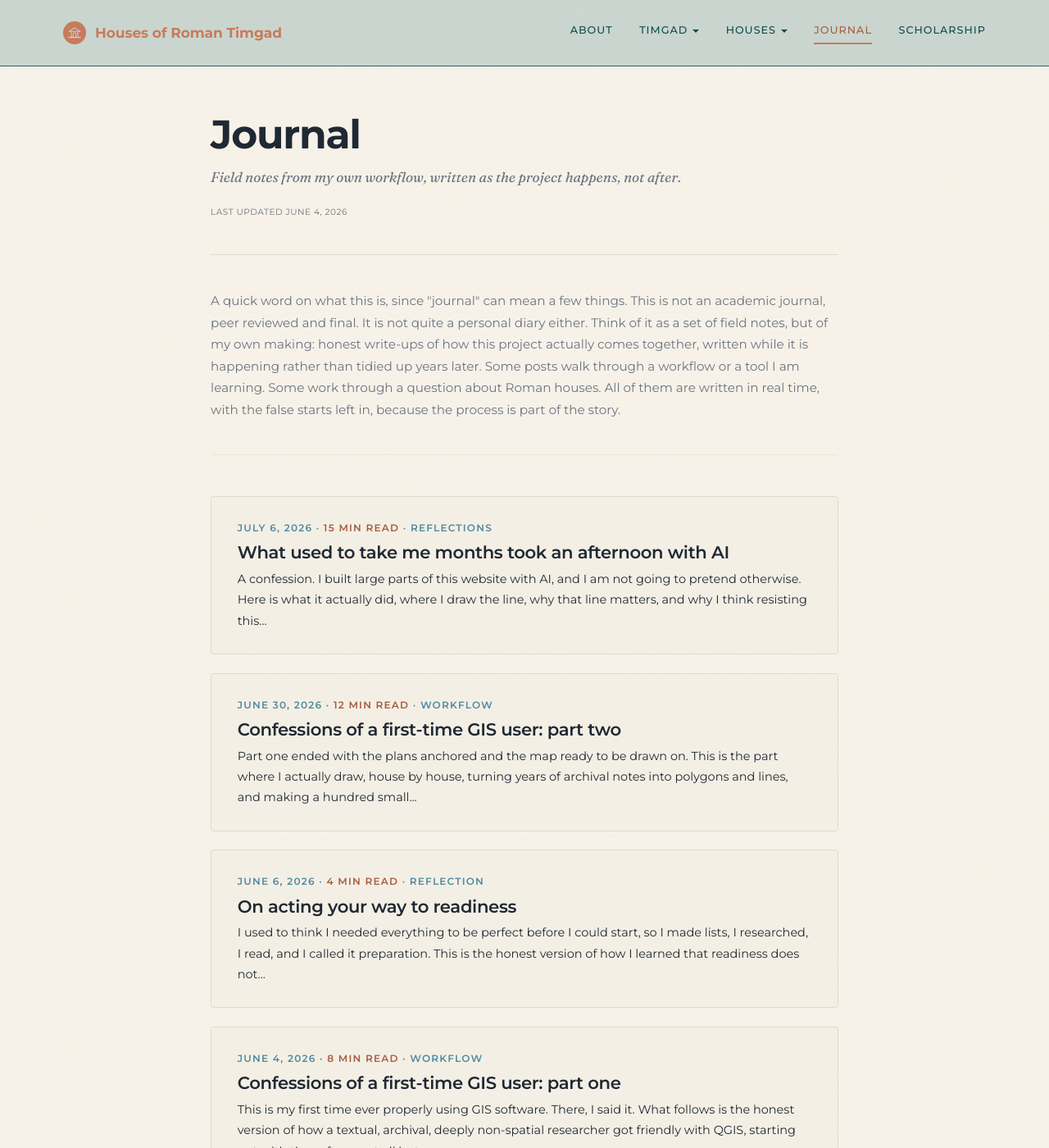
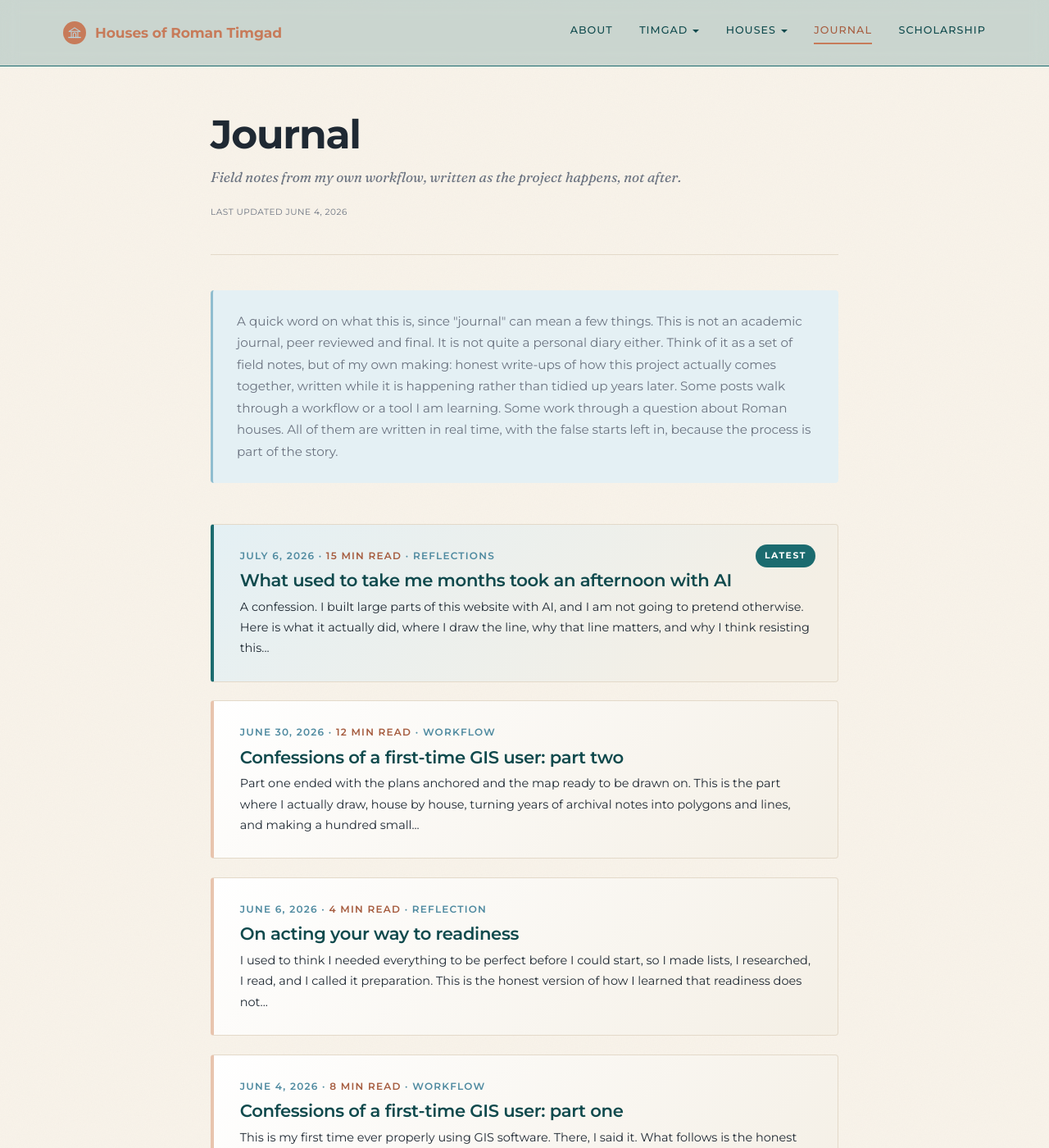
Before and after one commit to kimedher/timgadhouses, a Jekyll site: the page built from notes.md, in a window 1280 px wide and 1400 px high. Shown: the whole window at 82% size. Built offline with Jekyll 4.4.1, drawn with Linux system fonts in a browser that asks for light colours.

Commit message:
Journal index: brand-color pass (blue intro panel, accent-bar cards, teal titles, category pills, entrance animation)

```diff
--- a/assets/css/main.scss
+++ b/assets/css/main.scss
@@ -594,9 +594,11 @@ figcaption {
 .page-content > p.page-intro {
   font-size: 0.84rem;
   color: var(--text-muted);
-  padding-bottom: 2.25rem;
+  background: var(--baby-blue-soft);
+  border-left: 3px solid var(--baby-blue-mid);
+  border-radius: var(--radius);
+  padding: 1.35rem 1.6rem;
   margin-bottom: 2.75rem;
-  border-bottom: 1px solid var(--hairline-soft);
 }
 
 .post-list {
@@ -607,20 +609,63 @@ figcaption {
 
 /* Each post is its own bordered card for clear visual separation. */
 .post-list li {
+  position: relative;
   padding: 1.5rem 1.75rem;
   margin-bottom: 1.25rem;
   border: 1px solid var(--hairline);
+  border-left: 4px solid var(--terracotta-soft);
   border-radius: var(--radius);
-  background: var(--bg-soft);
+  background: linear-gradient(135deg, #FFFFFF 0%, var(--bg-soft) 100%);
   transition: border-color 0.18s ease, box-shadow 0.18s ease, transform 0.18s ease;
+  animation: post-card-in 0.7s ease-out backwards;
+}
+
+.post-list li:nth-child(1) { animation-delay: 0.05s; }
+.post-list li:nth-child(2) { animation-delay: 0.15s; }
+.post-list li:nth-child(3) { animation-delay: 0.25s; }
+.post-list li:nth-child(4) { animation-delay: 0.35s; }
+.post-list li:nth-child(n+5) { animation-delay: 0.45s; }
+
+@keyframes post-card-in {
+  from { opacity: 0; transform: translateY(14px); }
+  to { opacity: 1; transform: translateY(0); }
+}
+
+@media (prefers-reduced-motion: reduce) {
+  .post-list li { animation: none; }
 }
 
 .post-list li:last-child { margin-bottom: 0; }
 
 .post-list li:hover {
   border-color: var(--terracotta-soft);
-  box-shadow: 0 6px 20px rgba(31, 41, 51, 0.06);
+  border-left-color: var(--terracotta-deep);
+  box-shadow: 0 6px 20px rgba(31, 41, 51, 0.08);
   transform: translateY(-2px);
+}
+
+/* Newest post gets the teal treatment plus a "Latest" pill. */
+.post-list li:first-child {
+  border-left-color: var(--teal);
+  background: linear-gradient(135deg, var(--baby-blue-soft) 0%, var(--bg-soft) 85%);
+}
+
+.post-list li:first-child:hover { border-left-color: var(--teal-dark); }
+
+.post-list li:first-child::after {
+  content: "Latest";
+  position: absolute;
+  top: 1.35rem;
+  right: 1.5rem;
+  font-family: var(--sans);
+  font-size: 0.6rem;
+  font-weight: 700;
+  letter-spacing: 0.14em;
+  text-transform: uppercase;
+  color: #FFFFFF;
+  background: var(--teal);
+  padding: 0.25rem 0.6rem;
+  border-radius: 999px;
 }
 
 .post-list .post-title {
@@ -631,7 +676,7 @@ figcaption {
 }
 
 .post-list .post-title a {
-  color: var(--text);
+  color: var(--teal-dark);
   border: none;
 }
 
@@ -649,6 +694,20 @@ figcaption {
 
 .post-list .post-meta .post-readtime {
   color: var(--terracotta-deep);
+}
+
+.post-list .post-cat {
+  display: inline-block;
+  font-size: 0.6rem;
+  font-weight: 600;
+  letter-spacing: 0.1em;
+  text-transform: uppercase;
+  color: var(--terracotta-deep);
+  background: var(--terracotta-soft);
+  padding: 0.18rem 0.55rem;
+  border-radius: 999px;
+  margin-left: 0.55rem;
+  vertical-align: middle;
 }
 
 .post-list .post-excerpt {
```
